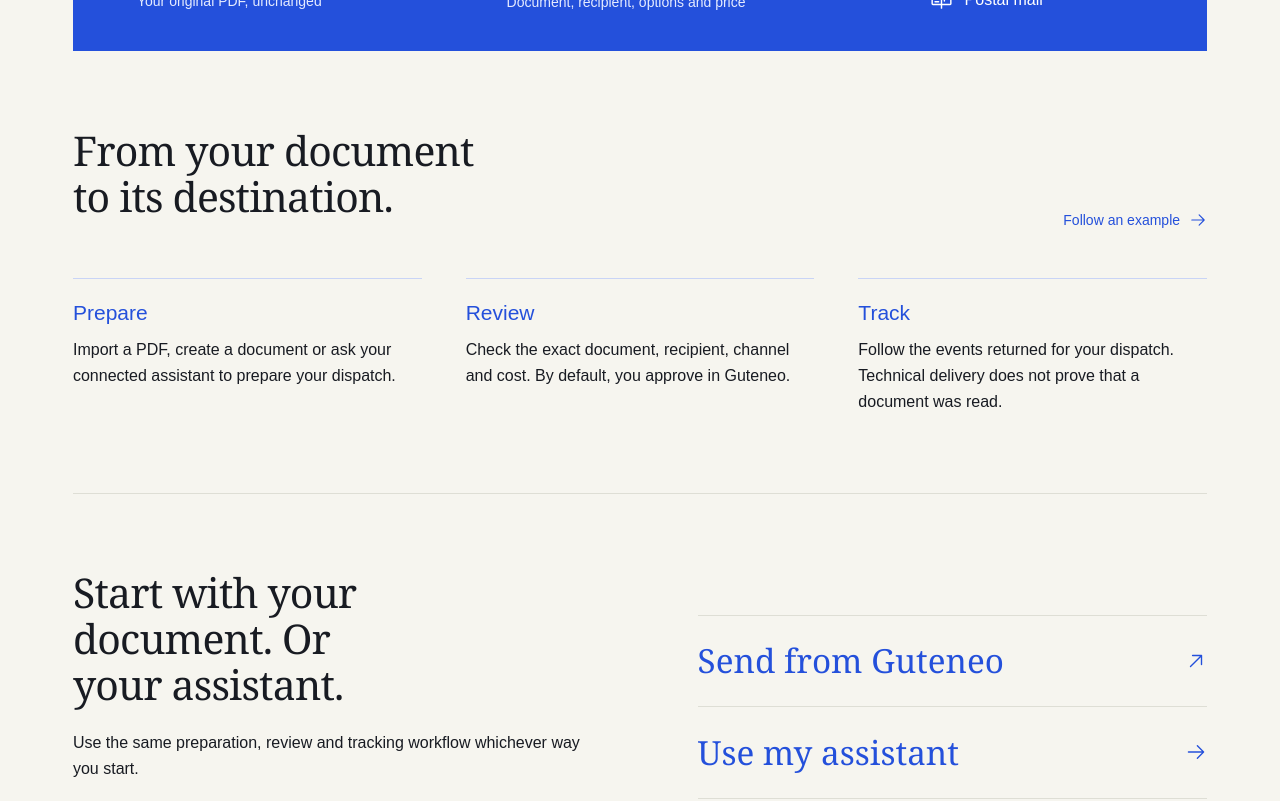
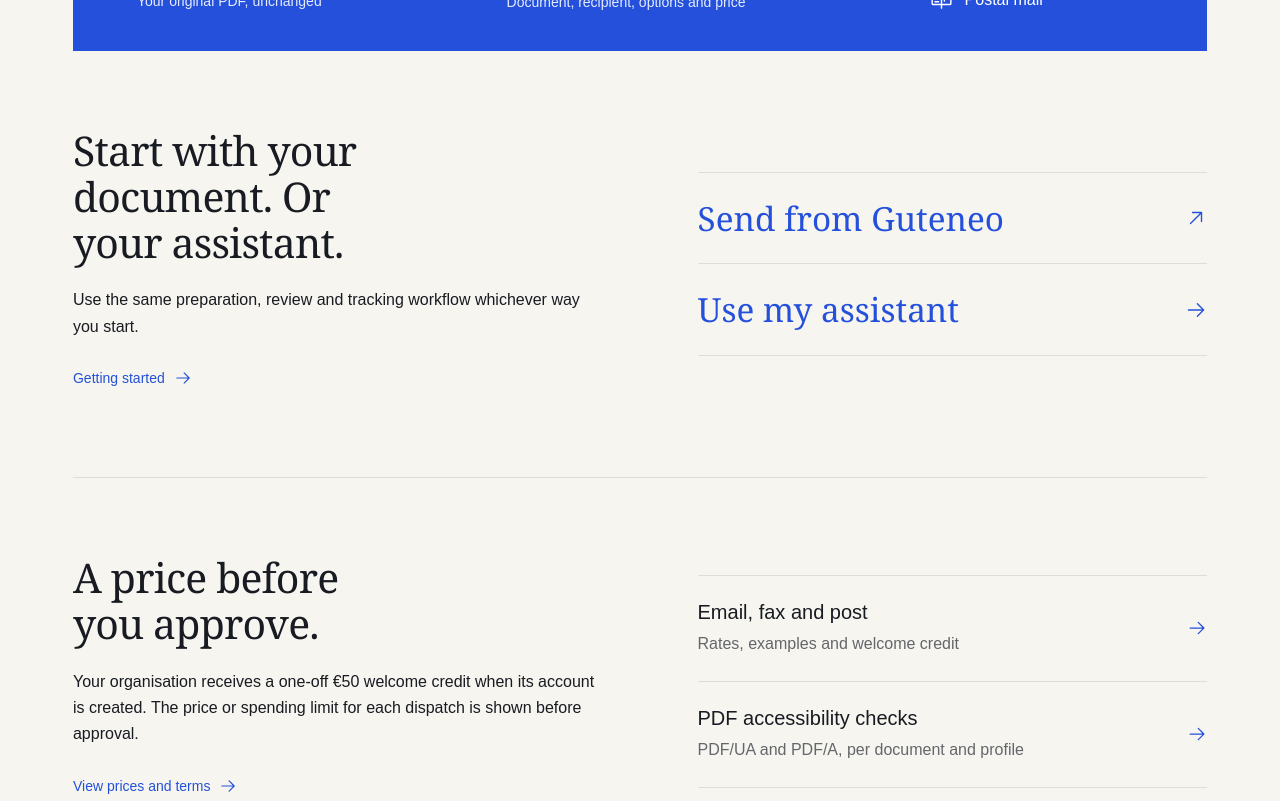
Before and after one commit to nclsppr/guteneo, a React (Vite) app in the folder apps/web/: page / in a window 1280 px wide. Shown: the part 700-1501 px from the top of the page. Built offline with nearby package versions, Linux system fonts and the light colour scheme; a web font is replaced by a local one.

Commit message:
Tell the three steps once on the home page
The blue band already tells the three steps, so the second telling goes. Links to internal pages use the plain arrow. The first-dispatch section stays: the header action and the closing invitation target it.

```diff
--- a/apps/web/src/public-homepage.tsx
+++ b/apps/web/src/public-homepage.tsx
@@ -114,49 +114,6 @@ export function PublicHomepage() {
         </section>
 
         <section
-          className="public-home-workflow public-home-section"
-          id="how"
-          tabIndex={-1}
-          aria-labelledby="home-workflow-title"
-        >
-          <div className="public-home-section-heading">
-            <h2 id="home-workflow-title">
-              {msg("From your document to its destination.")}
-            </h2>
-            <a className="text-link" href="/how-it-works/">
-              {msg("Follow an example")}
-              <ArrowRight size={18} aria-hidden="true" />
-            </a>
-          </div>
-          <ol>
-            <li>
-              <h3>{msg("Prepare")}</h3>
-              <p>
-                {msg(
-                  "Import a PDF, create a document or ask your connected assistant to prepare your dispatch.",
-                )}
-              </p>
-            </li>
-            <li>
-              <h3>{msg("Review")}</h3>
-              <p>
-                {msg(
-                  "Check the exact document, recipient, channel and cost. By default, you approve in Guteneo.",
-                )}
-              </p>
-            </li>
-            <li>
-              <h3>{msg("Track")}</h3>
-              <p>
-                {msg(
-                  "Follow the events returned for your dispatch. Technical delivery does not prove that a document was read.",
-                )}
-              </p>
-            </li>
-          </ol>
-        </section>
-
-        <section
           className="public-home-start public-home-section"
           id="installation"
           tabIndex={-1}
@@ -208,12 +165,12 @@ export function PublicHomepage() {
             <a href="/pricing/">
               <strong>{msg("Email, fax and post")}</strong>
               <span>{msg("Rates, examples and welcome credit")}</span>
-              <ArrowUpRight size={20} aria-hidden="true" />
+              <ArrowRight size={20} aria-hidden="true" />
             </a>
             <a href="/pdf-checks/" id="pdf-checks">
               <strong>{msg("PDF accessibility checks")}</strong>
               <span>{msg("PDF/UA and PDF/A, per document and profile")}</span>
-              <ArrowUpRight size={20} aria-hidden="true" />
+              <ArrowRight size={20} aria-hidden="true" />
             </a>
           </div>
         </section>
```
